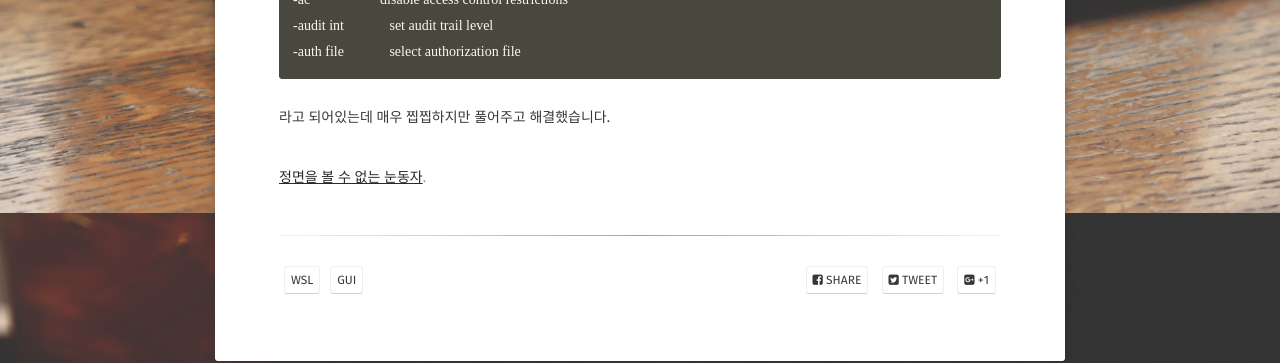
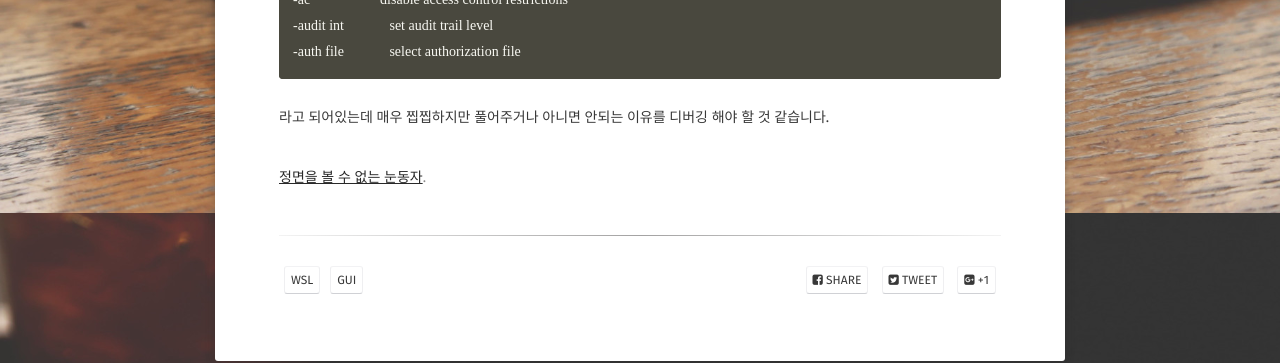
Before and after one commit to likewind7/likewind7.github.io, a Jekyll site: the page built from _posts/windows/2020-08-22-x-server-xming.md, in a window 1280 px wide. Shown: the part 1587-1950 px from the top of the page. Built offline with Jekyll 4.4.1, drawn with Linux system fonts in a browser that asks for light colours; some web fonts are replaced; comment, search, counter and statistics services are not loaded.

Commit message:
fixed xServer post

```diff
--- a/_posts/windows/2020-08-22-x-server-xming.md
+++ b/_posts/windows/2020-08-22-x-server-xming.md
@@ -56,7 +56,7 @@
 	-audit int             set audit trail level
 	-auth file             select authorization file
 {% endraw %}
-라고 되어있는데 매우 찝찝하지만 풀어주고 해결했습니다.
+라고 되어있는데 매우 찝찝하지만 풀어주거나 아니면 안되는 이유를 디버깅 해야 할 것 같습니다.
 
 
 <figure>
```
